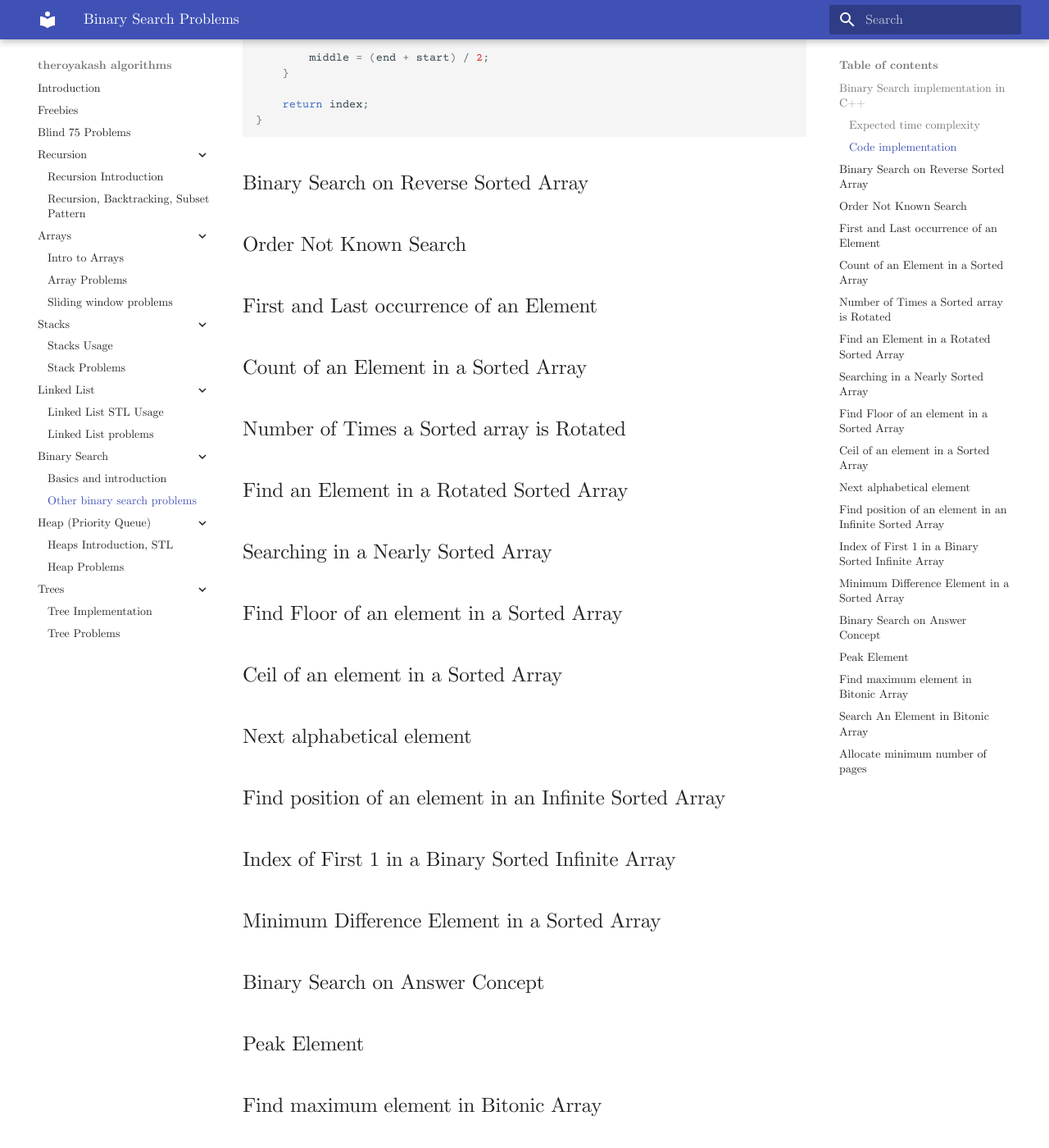
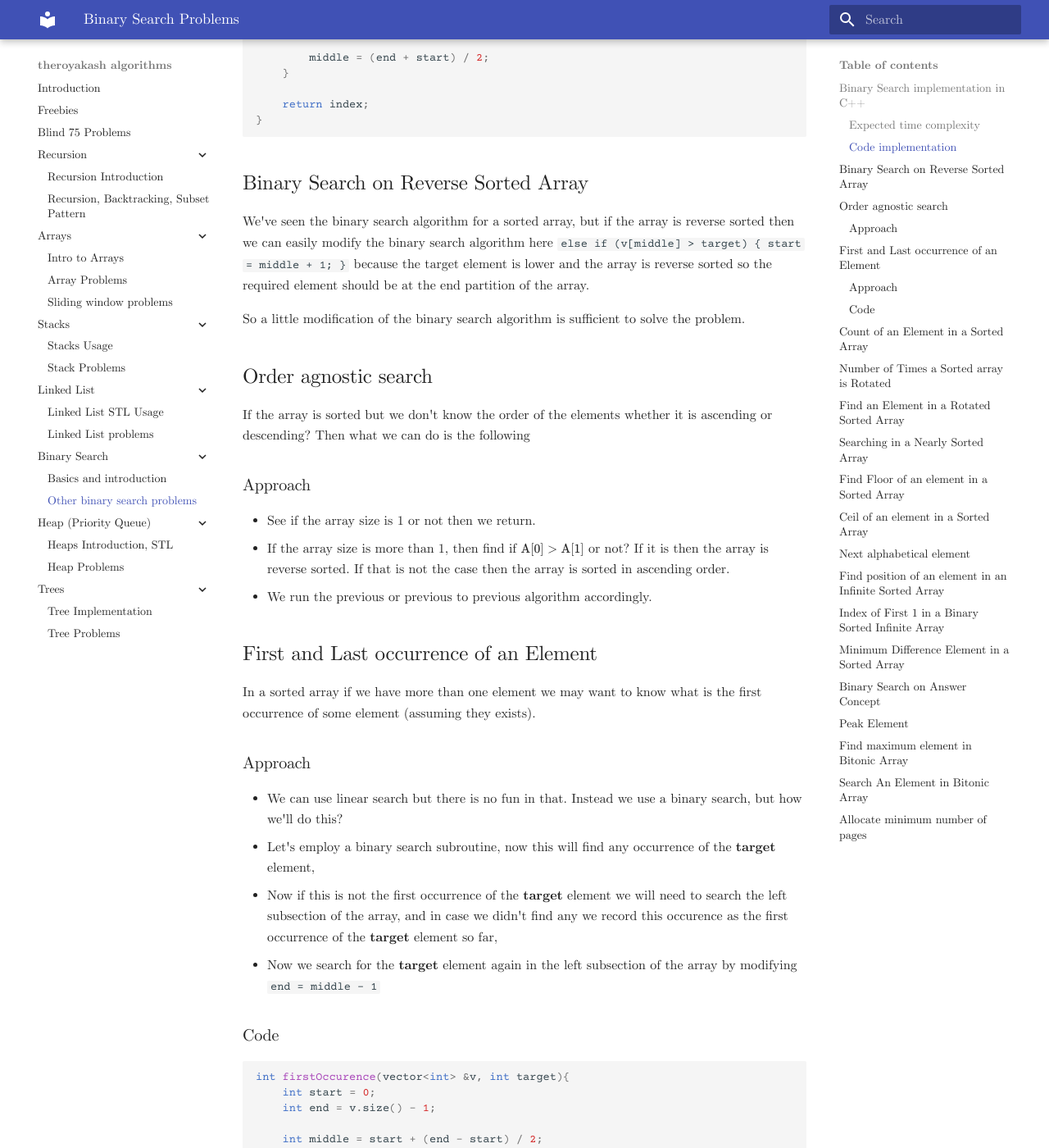
Before and after one commit to theroyakash/algorithms.theroyakash.com, an MkDocs documentation site: the page built from docs/otherbinarysearch-problems.md, in a window 1280 px wide and 1400 px high, scrolled down 865 px. Shown: the whole window at 82% size. Built offline with MkDocs 1.6.1 and Material for MkDocs 9.7.7, drawn with Linux system fonts in a browser that asks for light colours; some of the changed text lies outside the part shown.

Commit message:
📦 NEW: added First and Last occurrence of an Element

````diff
--- a/docs/otherbinarysearch-problems.md
+++ b/docs/otherbinarysearch-problems.md
@@ -23,7 +23,7 @@ int binary_search(std::vector<int> &v, int target) {
     int middle = (end + start) / 2;
     int index = -1; // return -1 if not found
 
-    while (start < end) {
+    while (start <= end) {
         if (v[middle] < target) {
             start = middle + 1;
         } else if (v[middle] > target) {
@@ -40,8 +40,57 @@ int binary_search(std::vector<int> &v, int target) {
 ```
 
 ## Binary Search on Reverse Sorted Array
-## Order Not Known Search
+We've seen the binary search algorithm for a sorted array, but if the array is reverse sorted then we can easily modify the binary search algorithm here `else if (v[middle] > target) { start = middle + 1; }` because the target element is lower and the array is reverse sorted so the required element should be at the end partition of the array.
+
+So a little modification of the binary search algorithm is sufficient to solve the problem.
+
+## Order agnostic search
+If the array is sorted but we don't know the order of the elements whether it is ascending or descending? Then what we can do is the following
+
+### Approach
+- See if the array size is 1 or not then we return.
+- If the array size is more than 1, then find if $\text{A[0]} > \text{A[1]}$ or not? If it is then the array is reverse sorted. If that is not the case then the array is sorted in ascending order.
+- We run the previous or previous to previous algorithm accordingly.
+
 ## First and Last occurrence of an Element
+In a sorted array if we have more than one element we may want to know what is the first occurrence of some element (assuming they exists).
+
+### Approach
+- We can use linear search but there is no fun in that. Instead we use a binary search, but how we'll do this?
+- Let's employ a binary search subroutine, now this will find any occurrence of the **target** element,
+- Now if this is not the first occurrence of the **target** element we will need to search the left subsection of the array, and in case we didn't find any we record this occurence as the first occurrence of the **target** element so far,
+- Now we search for the **target** element again in the left subsection of the array by modifying `end = middle - 1`
+
+### Code
+```cpp
+int firstOccurence(vector<int> &v, int target){
+	int start = 0;
+	int end = v.size() - 1;
+
+	int middle = start + (end - start) / 2;
+	int first = -1;
+
+	while (start <= end) {
+
+		if (v[middle] == target) {
+            // modification to the general binary search
+			first = middle;
+			end = middle - 1;
+		} else if (v[middle] < target) {
+			start = middle + 1;
+		} else {
+			end = middle - 1;
+		}
+
+		middle = start + (end - start) / 2;
+
+	}
+
+	return first;
+}
+```
+
+
 ## Count of an Element in a Sorted Array
 ## Number of Times a Sorted array is Rotated
 ## Find an Element in a Rotated Sorted Array
````
Also changed, not shown: docs/bss.md (+1 -1 lines).
